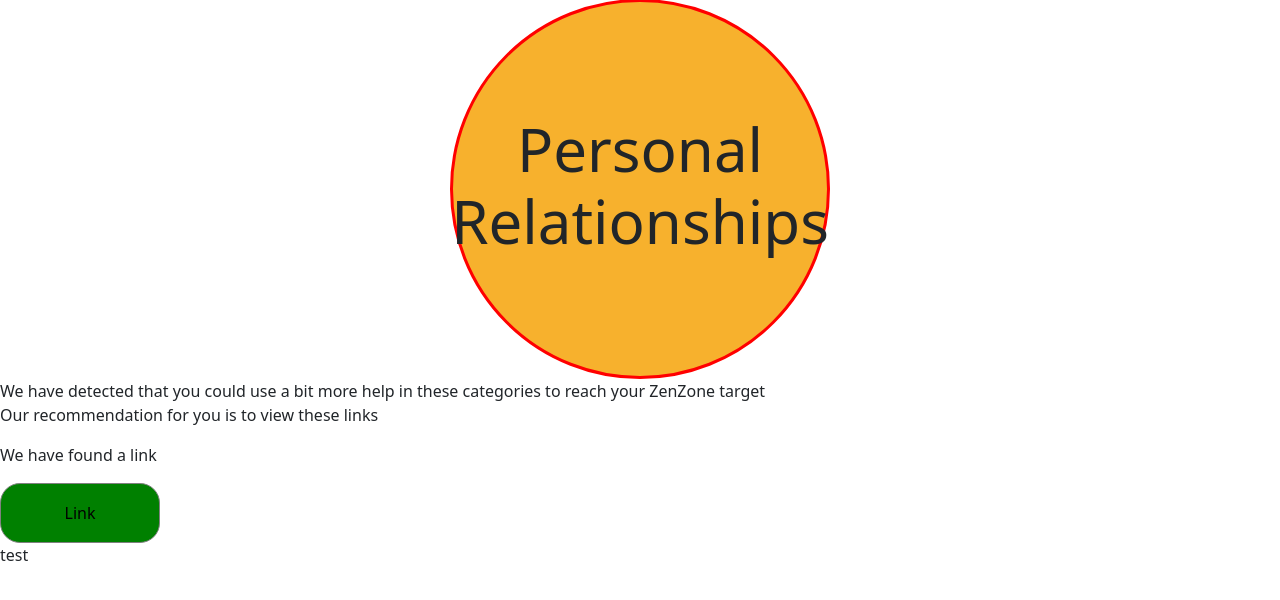
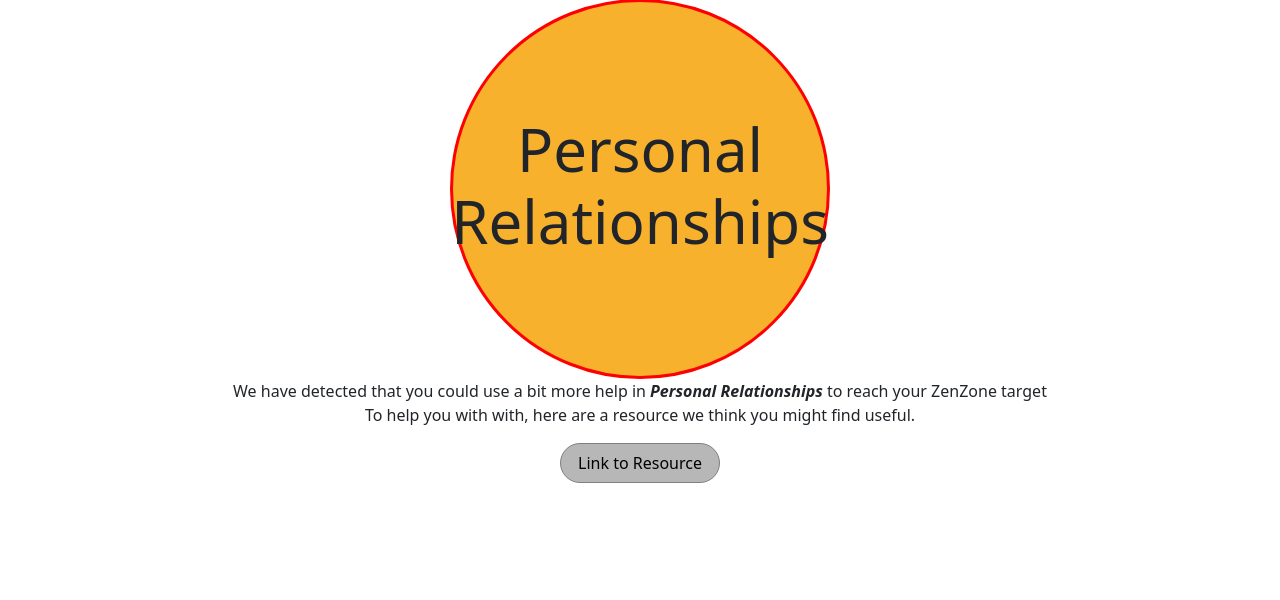
Before and after one commit to dlartey/ACSHackathon, a Flask app: page /results in a window 1280 px wide. Shown: the part 99-699 px from the top of the page. Run offline with Flask 2, Linux system fonts and the light colour scheme.

Commit message:
Styled Results page

```diff
--- a/app/static/css/styles.css
+++ b/app/static/css/styles.css
@@ -34,11 +34,18 @@
 
 .website-link{
     width: 160px;
-    height: 60px;
+    height: 40px;
     border: 1px solid gray;
     border-radius: 20px;
-    background-color: green;
+    background-color: rgb(183, 183, 183);
 
+}
+
+.info-section{
+    display: flex;
+    flex-direction: column;
+    align-items: center;
+    text-align: center;
 }
 
 
--- a/app/templates/results.html
+++ b/app/templates/results.html
@@ -6,16 +6,12 @@
         <h1 class="score">{{catergory}}</h1>
     </div>
 </div>
-<div>
-    <p>We have detected that you could use a bit more help in these categories to reach your ZenZone target<br>
-        Our recommendation for you is to view these links </p>
-    <p>We have found a link  </p>
-
-<form>
-    <input class="website-link" type="button" onclick="window.location.href='{{links}}';" value="Link" />
-</form>
-<p>test</p>
-
+<div class="info-section">
+    <p>We have detected that you could use a bit more help in <b> <em>{{catergory}}</em></b>  to reach your ZenZone target<br>
+        To help you with with, here are a resource we think you might find useful.</p>
+    <form>
+        <input class="website-link" type="button" onclick="window.location.href='{{links}}';" value="Link to Resource" />
+    </form>
 </div>
 
 {% endblock %}
```
